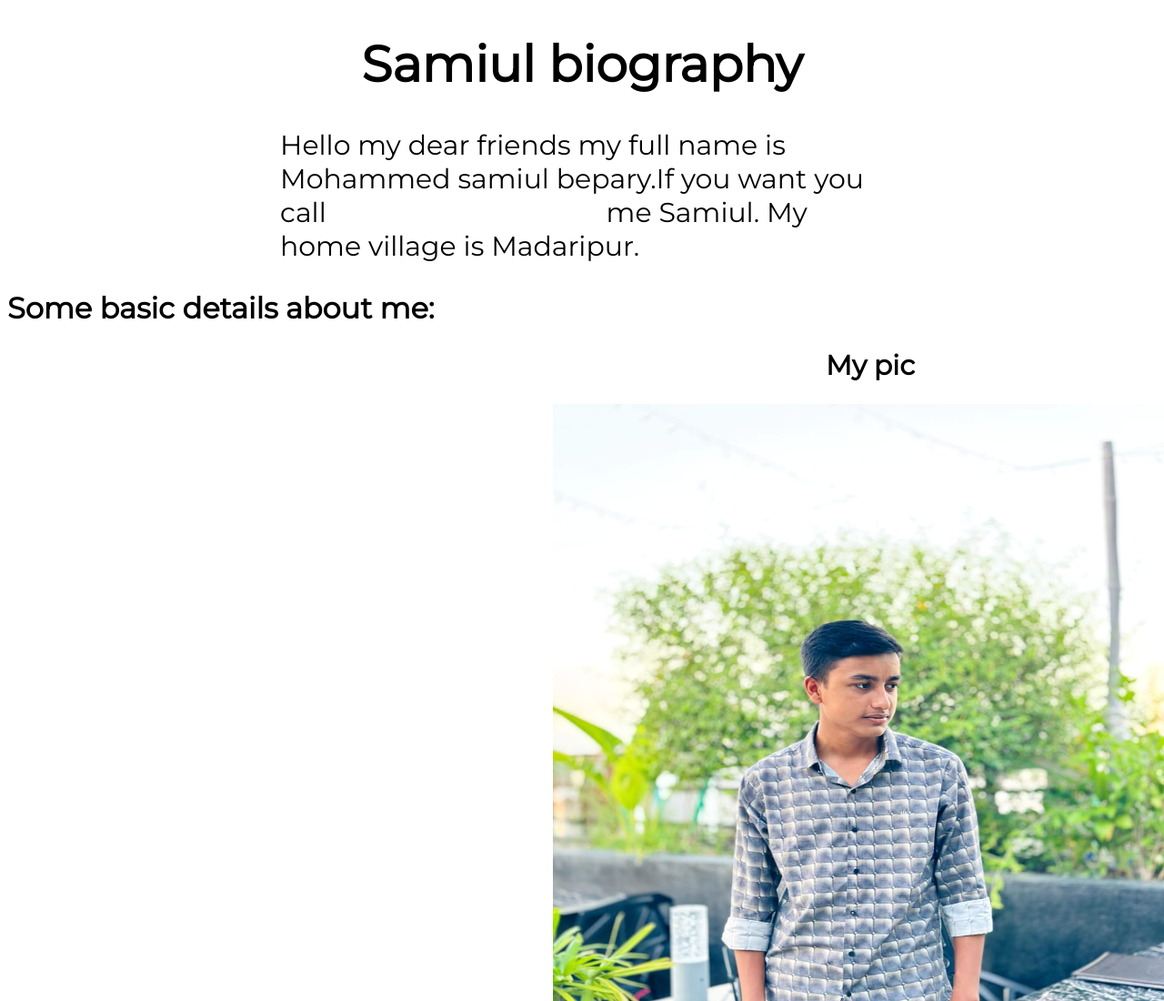
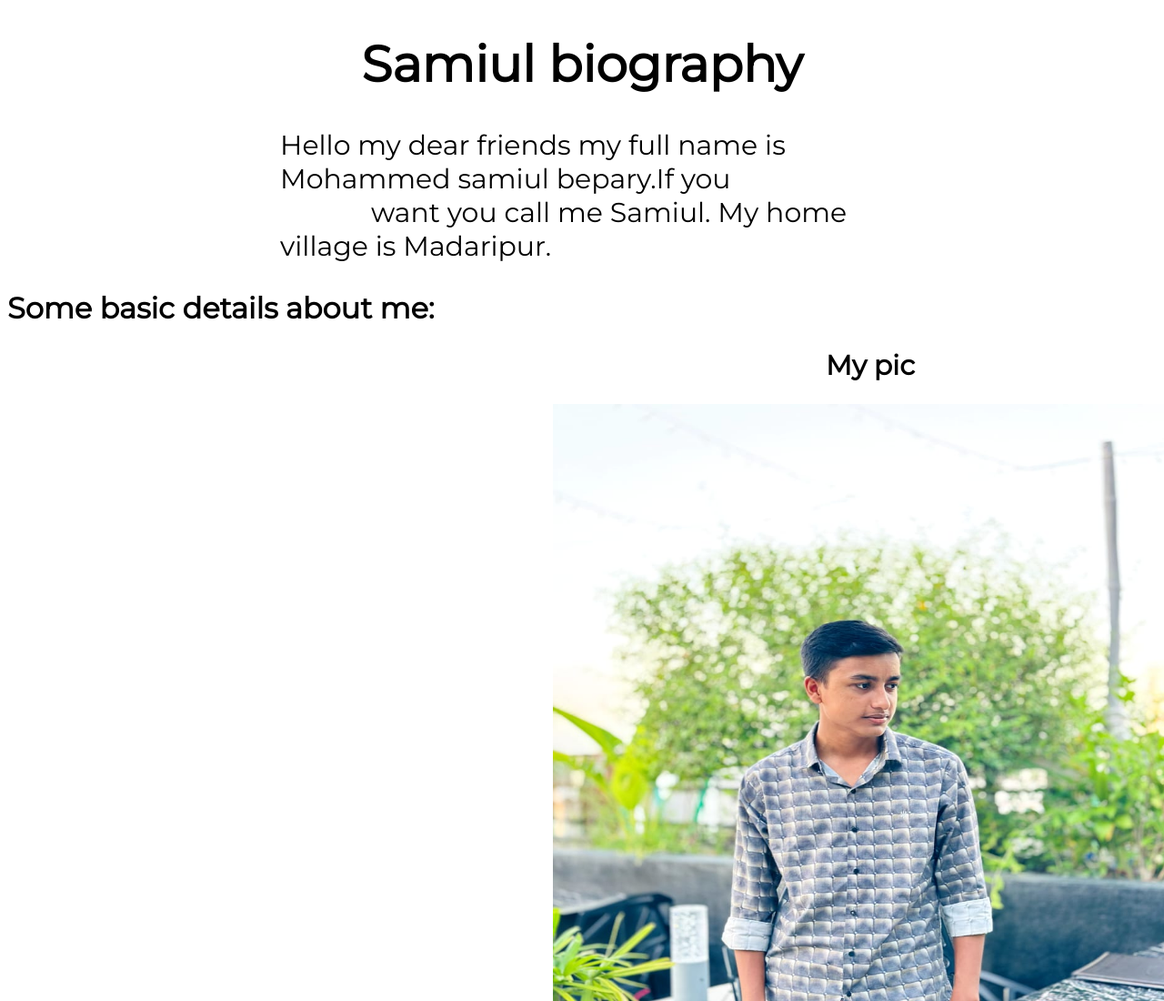
Before and after one commit to SamiulBepari/first-project, a plain HTML site: page index.html in a window 1280 px wide. Shown: the top 1100 px of the page at 91% size. Drawn offline with Linux system fonts and the light colour scheme.

Commit message:
some css fix

```diff
--- a/index.html
+++ b/index.html
@@ -11,7 +11,7 @@
 </head>
 <body>
     <h1 class="title">Samiul biography</h1>
-    <p class="text">Hello my dear friends my full name is Mohammed samiul bepary.If you want you call <span class="text1">me Samiul.
+    <p class="text">Hello my dear friends my full name is Mohammed samiul bepary.If you <span class="text1">want you call me Samiul.</span>
         My home village is Madaripur.</span></p>
     <h1>Some basic details about me:</h1>
     <h2 class="text2">My pic</h2>
--- a/style.css
+++ b/style.css
@@ -16,11 +16,11 @@
 .text{
     font-size: 30px;
     margin-left:300px ;
-    margin-right: 300px;
+    margin-right:300px;
 }
 
 .text1{
-    margin-left: 300px;
+    margin-left: 100px;
 }
 
 .text2{
```
